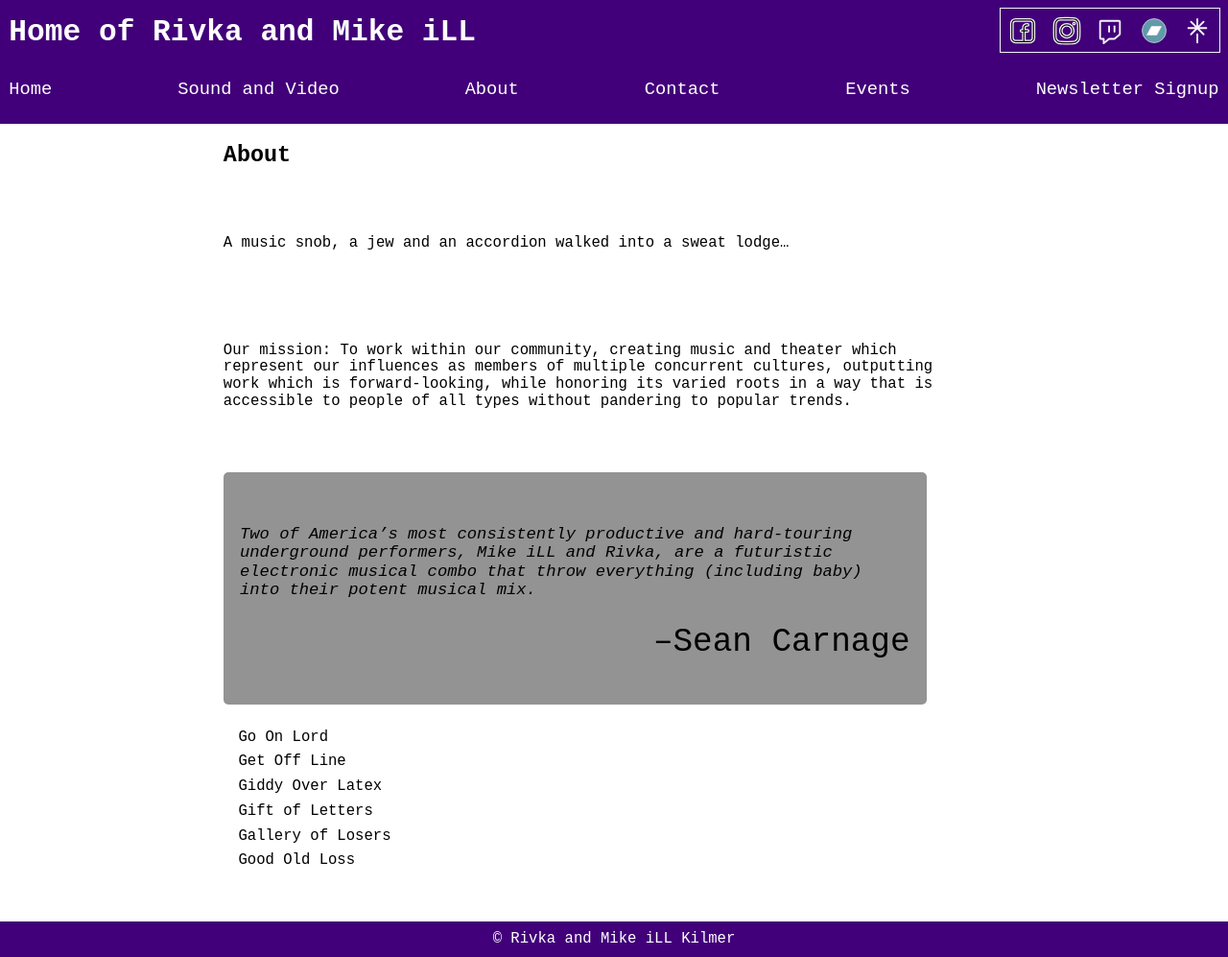
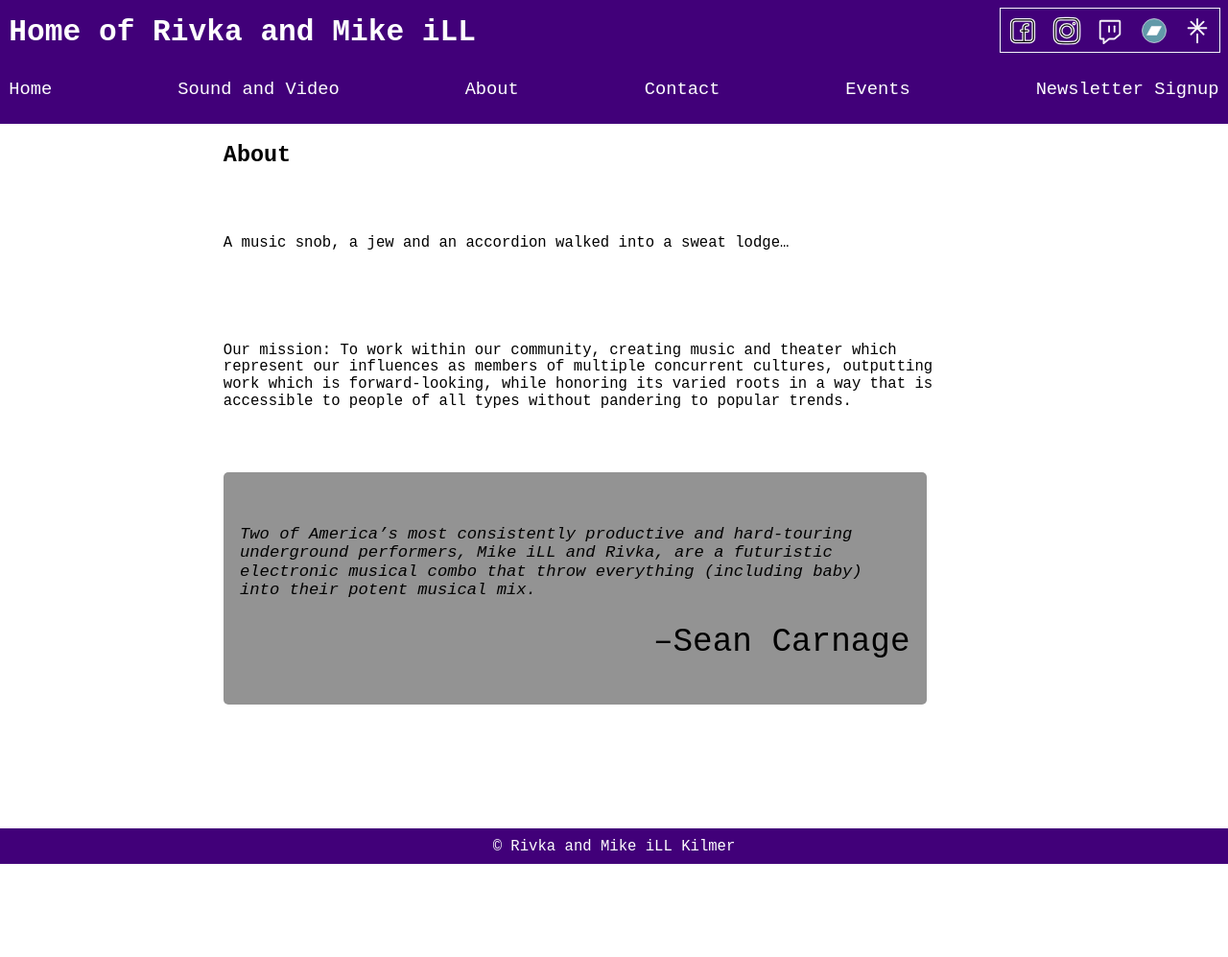
Before and after one commit to MikeiLL/gol-website, a Jekyll site: the page built from about.md, in a window 1280 px wide. Shown: the whole page at 96% size. Built offline with Jekyll 4.4.1, drawn with Linux system fonts in a browser that asks for light colours; after the commit the page ends 900 px from its top, so only the background shows below that.

Commit message:
Remove GOL acronyms.

```diff
--- a/about.md
+++ b/about.md
@@ -11,10 +11,3 @@ A music snob, a jew and an accordion walked into a sweat lodge...
 Our mission: To work within our community, creating music and theater which represent our influences as members of multiple concurrent cultures, outputting work which is forward-looking, while honoring its varied roots in a way that is accessible to people of all types without pandering to popular trends.
 
 > Two of America’s most consistently productive and hard-touring underground performers, Mike iLL and Rivka, are a futuristic electronic musical combo that throw everything (including baby) into their potent musical mix. <cite>–Sean Carnage</cite>
-
- * Go On Lord
- * Get Off Line
- * Giddy Over Latex
- * Gift of Letters
- * Gallery of Losers
- * Good Old Loss
```
